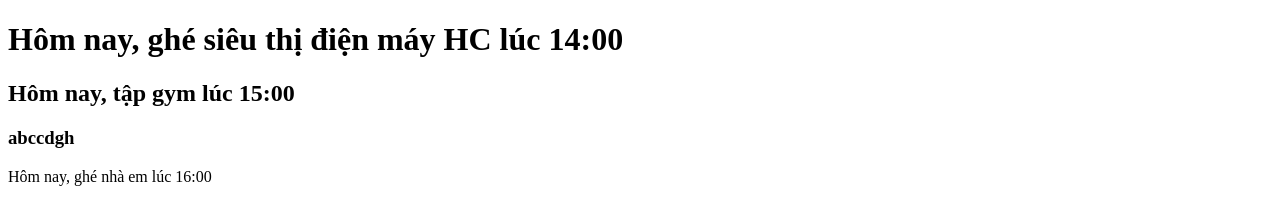
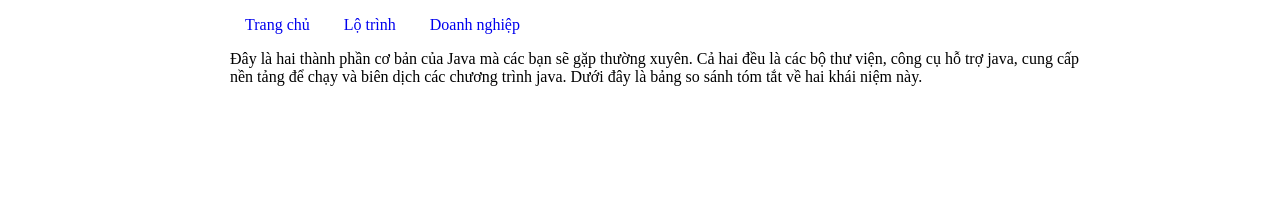
Before and after one commit to xuanthanghlqn02/xuanthanghlqn02.github.io, a plain HTML site: page index.html in a window 1280 px wide. Drawn offline with Linux system fonts and the light colour scheme.

Commit message:
update bai tap image gallery

```diff
--- /dev/null
+++ b/css/newfile.css
@@ -0,0 +1,20 @@
+
+ul {
+    list-style: none;
+}
+
+ul.menu a {
+    text-decoration: none;
+
+}
+
+ul.menu li {
+    display: inline;
+    padding: 15px;
+
+}
+
+.container {
+    max-width: 900px;
+    margin: auto;
+}
--- /dev/null
+++ b/image-gallery/css/style.css
@@ -0,0 +1,25 @@
+.container {
+    max-width: 1000px;
+    margin: auto;
+}
+
+.diva {
+    display: block;
+    text-align: center;
+}
+
+a img {
+    width: 230px;
+    height: 115px;
+    padding: 5px;
+    /* max-width: 300px; */
+    /* border: 1px solid #ccc; */
+}
+
+a {
+    text-decoration: none;
+}
+
+h1 {
+    text-align: center;
+}
--- a/index.html
+++ b/index.html
@@ -1,15 +1,36 @@
 <!DOCTYPE html>
 <html lang="en">
+
 <head>
     <meta charset="UTF-8">
     <meta http-equiv="X-UA-Compatible" content="IE=edge">
     <meta name="viewport" content="width=device-width, initial-scale=1.0">
-    <title>Document</title>
+    <title>Trang chu</title>
+    <link rel="stylesheet" href="css/newfile.css">
 </head>
+
 <body>
-    <h1>Hôm nay, ghé siêu thị điện máy HC lúc 14:00</h1>
-    <h2>Hôm nay, tập gym lúc 15:00</h2>
-    <h3>abccdgh</h3>
-    <p>Hôm nay, ghé nhà em lúc 16:00</p>
+
+    <div class="container">
+        <ul class="menu">
+            <li>
+                <a href="#">Trang chủ</a>
+            </li>
+            <li>
+                <a href="#">Lộ trình</a>
+            </li>
+            <li>
+                <a href="#">Doanh nghiệp</a>
+            </li>
+
+            <p>
+                Đây là hai thành phần cơ bản của Java mà các bạn sẽ gặp thường xuyên. Cả hai đều là các bộ thư viện,
+                công cụ hỗ trợ java, cung cấp nền tảng để chạy và biên dịch các chương trình java. Dưới đây là bảng so
+                sánh tóm tắt về hai khái niệm này.
+            </p>
+        </ul>
+    </div>
+
 </body>
+
 </html>
```
Also changed, not shown: image-gallery/index.html (+5 -22 lines).
